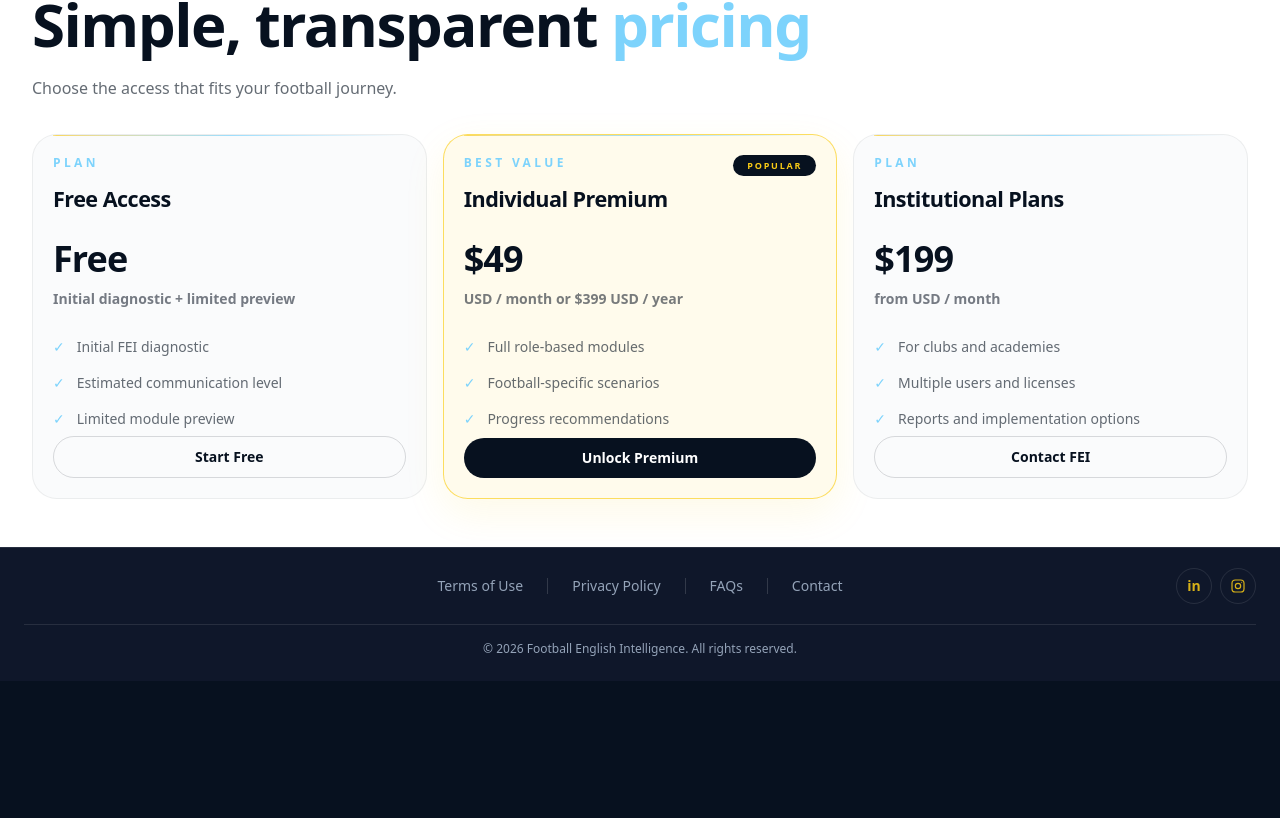
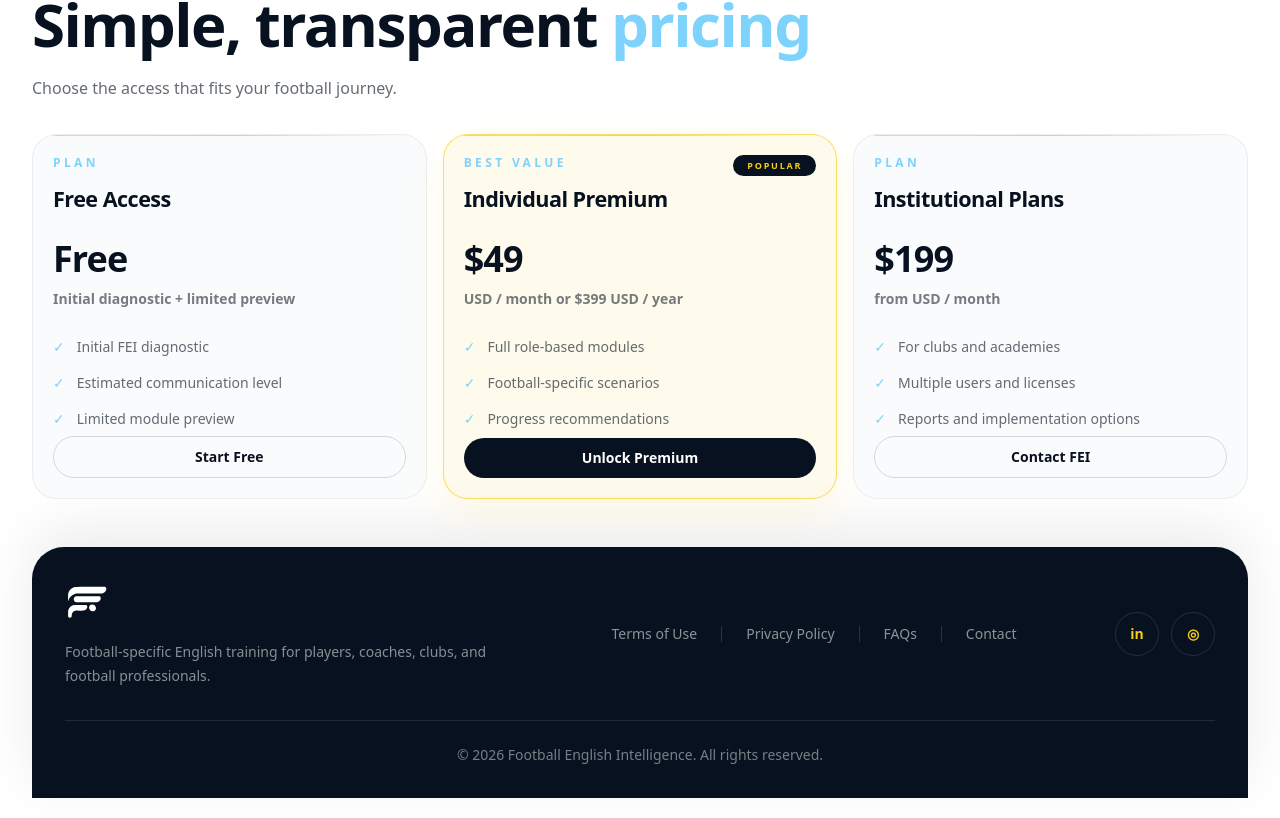
Before and after one commit to feifootball/fei-platform, a Next.js app: page / in a window 1280 px wide. Shown: the part 2753-3571 px from the top of the page. Before the commit the page ends 3434 px from the top, so only its background shows below. Built offline with nearby package versions, Linux system fonts and the light colour scheme.

Commit message:
Refine footer design

```diff
--- a/app/page.tsx
+++ b/app/page.tsx
@@ -697,75 +697,71 @@ export default function Home() {
         </div>
       </section>
 
-      <footer className="mt-auto border-t border-fei-text/10 bg-[#0F172A] px-6 py-5">
-        <div className="mx-auto max-w-7xl">
-          <div className="grid gap-5 lg:grid-cols-[1fr_auto_1fr] lg:items-center">
-            <div className="hidden lg:block" aria-hidden="true" />
+      <footer className="bg-white px-5 pb-5 sm:px-8">
+        <div className="mx-auto max-w-7xl overflow-hidden rounded-t-[2rem] border border-fei-bg/10 bg-fei-bg text-white shadow-[0_-18px_55px_rgba(7,17,31,0.08)]">
+          <div className="px-6 py-8 sm:px-8">
+            <div className="flex flex-col gap-8 lg:flex-row lg:items-center lg:justify-between">
+              <div>
+                <img
+                  src="/fei-logo-navbar-vector.svg"
+                  alt="FEI"
+                  className="h-11 w-auto brightness-0 invert"
+                />
 
-            <nav className="flex flex-wrap items-center justify-center gap-x-6 gap-y-3 text-sm text-[#94A3B8]">
-              <a href="/terms" className="transition hover:text-[#F8FAFC]">
-                {t.footer_terms}
+                <p className="mt-4 max-w-md text-sm leading-6 text-white/52">
+                  {lang === "en"
+                    ? "Football-specific English training for players, coaches, clubs, and football professionals."
+                    : "Entrenamiento de inglés específico para jugadores, entrenadores, clubes y profesionales del fútbol."}
+                </p>
+              </div>
+
+              <nav className="flex flex-wrap items-center gap-x-6 gap-y-3 text-sm font-medium text-white/54">
+                <a href="/terms" className="transition hover:text-fei-yellow">
+                  {lang === "en" ? "Terms of Use" : "Términos de uso"}
                 </a>
+                <span className="hidden h-4 w-px bg-white/14 sm:block" />
 
-              <span className="h-4 w-px bg-white/15" aria-hidden="true" />
+                <a href="/privacy" className="transition hover:text-fei-yellow">
+                  {lang === "en" ? "Privacy Policy" : "Política de privacidad"}
+                </a>
+                <span className="hidden h-4 w-px bg-white/14 sm:block" />
 
-              <a href="/privacy" className="transition hover:text-[#F8FAFC]">
-                {t.footer_privacy}
+                <a href="/faqs" className="transition hover:text-fei-yellow">
+                  FAQs
                 </a>
+                <span className="hidden h-4 w-px bg-white/14 sm:block" />
 
-              <span className="h-4 w-px bg-white/15" aria-hidden="true" />
-
-              <a href="/faq" className="transition hover:text-[#F8FAFC]">
-                {t.footer_faq}
-              </a>
-
-              <span className="h-4 w-px bg-white/15" aria-hidden="true" />
-
-              <a href="/contact" className="transition hover:text-[#F8FAFC]">
-                {t.footer_contact}
+                <a href="/contact" className="transition hover:text-fei-yellow">
+                  {lang === "en" ? "Contact" : "Contacto"}
                 </a>
               </nav>
 
-            <div className="flex items-center justify-center gap-2 lg:justify-end">
+              <div className="flex items-center gap-3">
                 <a
-                href="https://linkedin.com/company/football-english-intelligence"
+                  href="https://www.linkedin.com"
                   target="_blank"
-                rel="noopener noreferrer"
-                aria-label="Follow FEI on LinkedIn"
-                className="flex h-9 w-9 items-center justify-center rounded-full border border-white/10 text-sm font-black text-fei-yellow/85 transition hover:border-fei-sky/40 hover:text-fei-sky"
+                  rel="noreferrer"
+                  aria-label="LinkedIn"
+                  className="flex h-11 w-11 items-center justify-center rounded-full border border-white/12 text-sm font-black text-fei-yellow transition hover:-translate-y-0.5 hover:border-fei-yellow/50 hover:bg-fei-yellow hover:text-fei-bg"
                 >
                   in
                 </a>
 
                 <a
-                href="https://instagram.com/fei.football"
+                  href="https://www.instagram.com"
                   target="_blank"
-                rel="noopener noreferrer"
-                aria-label="Follow FEI on Instagram"
-                className="flex h-9 w-9 items-center justify-center rounded-full border border-white/10 text-fei-yellow/85 transition hover:border-fei-sky/40 hover:text-fei-sky"
+                  rel="noreferrer"
+                  aria-label="Instagram"
+                  className="flex h-11 w-11 items-center justify-center rounded-full border border-white/12 text-sm font-black text-fei-yellow transition hover:-translate-y-0.5 hover:border-fei-yellow/50 hover:bg-fei-yellow hover:text-fei-bg"
                 >
-                <svg
-                  className="h-4 w-4"
-                  viewBox="0 0 24 24"
-                  fill="none"
-                  stroke="currentColor"
-                  strokeWidth="1.8"
-                  strokeLinecap="round"
-                  strokeLinejoin="round"
-                  aria-hidden="true"
-                >
-                  <rect x="3" y="3" width="18" height="18" rx="5" />
-                  <circle cx="12" cy="12" r="4" />
-                  <circle cx="17.5" cy="6.5" r="0.8" fill="currentColor" stroke="none" />
-                </svg>
+                  ◎
                 </a>
               </div>
             </div>
 
-          <div className="mt-5 border-t border-white/10 pt-3">
-            <p className="text-center text-xs leading-6 text-[#94A3B8]">
-              © 2026 Football English Intelligence. {t.footer_rights}
-            </p>
+            <div className="mt-8 border-t border-white/10 pt-6 text-center text-sm text-white/46">
+              © 2026 Football English Intelligence. {lang === "en" ? "All rights reserved." : "Todos los derechos reservados."}
+            </div>
           </div>
         </div>
       </footer>
```
Lines whose indentation alone changed are shown as unchanged.
